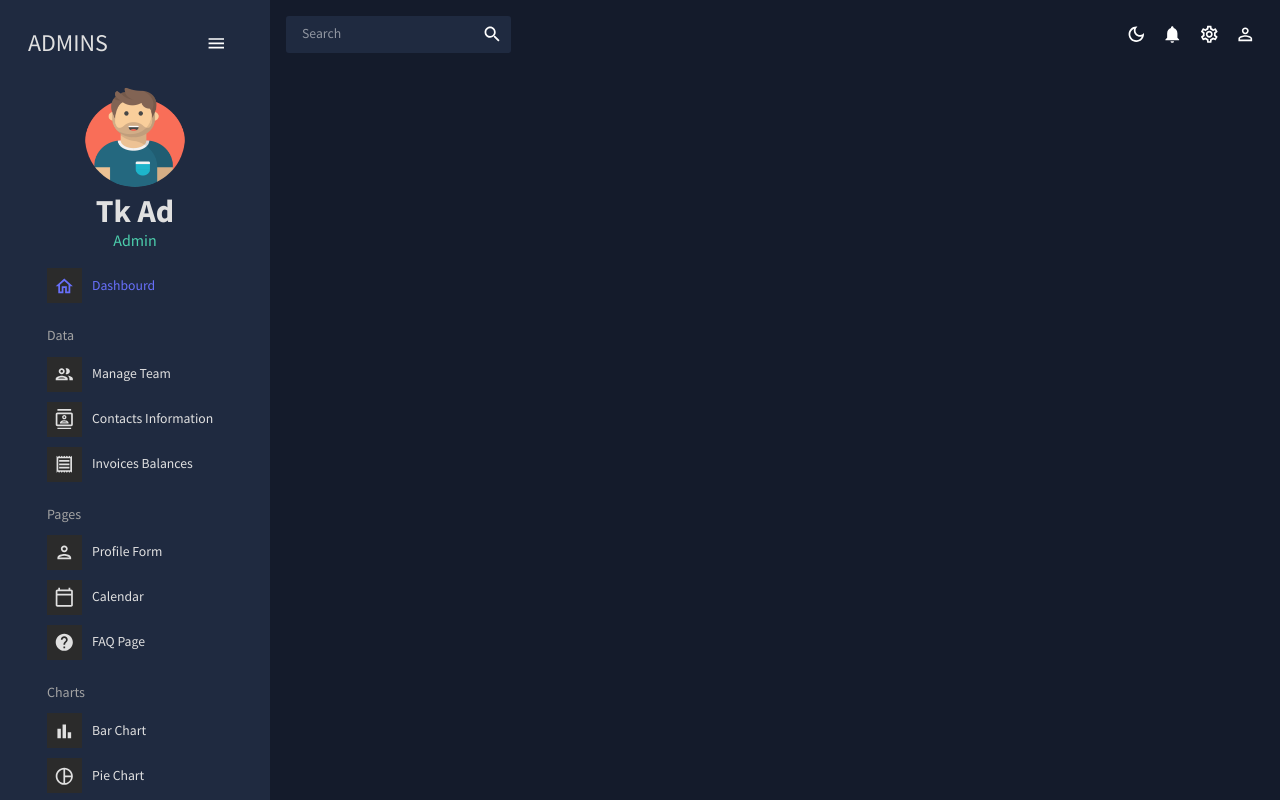
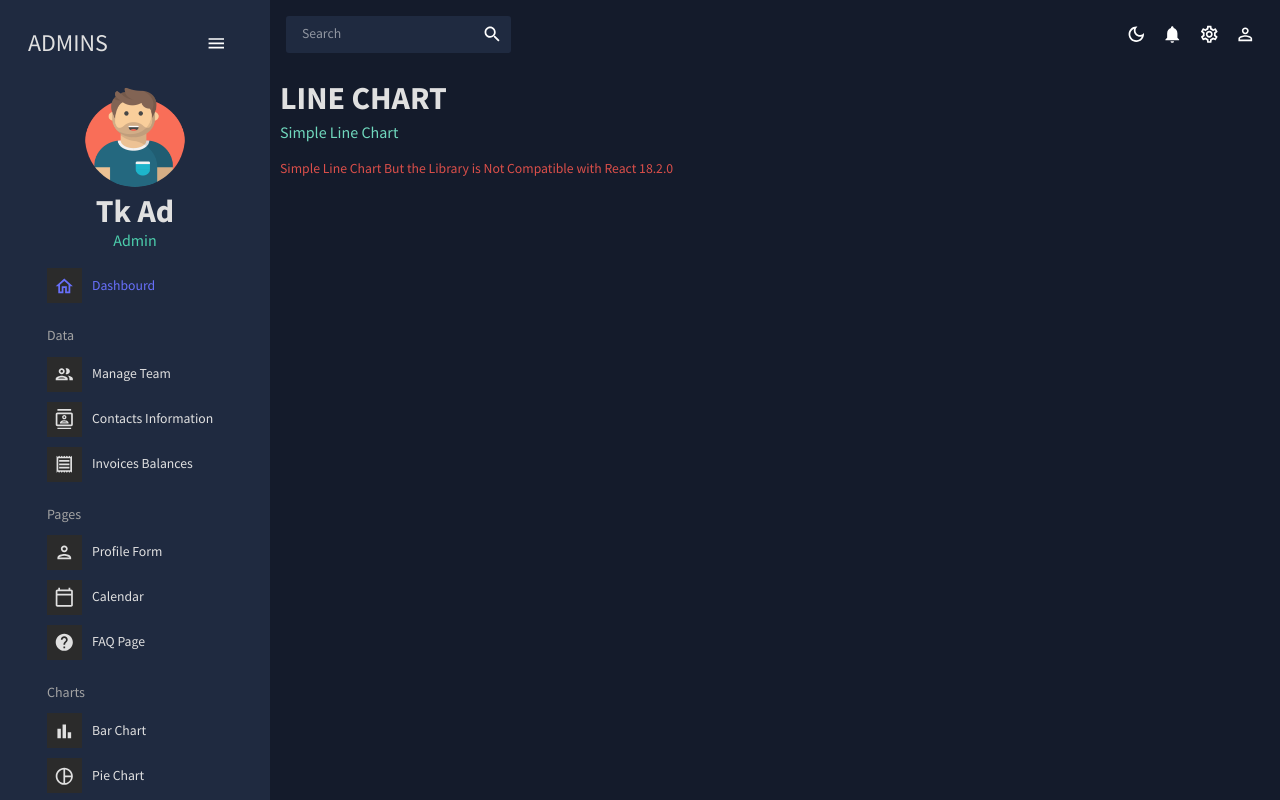
Before and after one commit to Tarek-989/React-Admin-Dashboard-App, a React (Create React App) app in the folder react-admin/: page /line in a window 1280 px wide. Built offline with nearby package versions, Linux system fonts and the light colour scheme.

Commit message:
Create Line Container

```diff
--- a/react-admin/src/App.tsx
+++ b/react-admin/src/App.tsx
@@ -12,6 +12,7 @@
 import { FaqContainer } from "./pages/faq/FaqContainer";
 import { BarContainer } from "./pages/bar/BarContainer";
 import { PieContainer } from "./pages/pie/PieContainer";
+import { LineContainer } from "./pages/line/LineContainer";
 
 export const App: React.FC = () => {
 	const [theme, colorMode] = useMode();
@@ -33,7 +34,7 @@
 							<Route path="/faq" element={<FaqContainer />} />
 							<Route path="/bar" element={<BarContainer />} />
 							<Route path="/pie" element={<PieContainer />} />
-							{/* <Route path="/line" element={<LineContainer />} /> */}
+							<Route path="/line" element={<LineContainer />} />
 							{/* <Route path="/geography" element={<GeographyContainer />} /> */}
 						</Routes>
 					</Box>
--- /dev/null
+++ b/react-admin/src/components/LineChart.tsx
@@ -0,0 +1,125 @@
+import React from 'react';
+import { Typography, useTheme } from "@mui/material";
+// import { ResponsiveLine } from '@nivo/line';
+import { tokens } from "../theme";
+// import { mockLineData as data } from "../data/mockData";
+
+export const LineChart: React.FC<TLineChart> = ({ isDashboard = false }) => {
+	const theme = useTheme();
+	const colors = tokens(theme.palette.mode);
+	return (
+		<>
+			<Typography color={colors.redAccent[500]} >
+				Simple Line Chart But the Library is Not Compatible with React 18.2.0
+			</Typography>
+			{/* <ResponsiveLine
+				data={data}
+				theme={{
+					axis: {
+						domain: {
+							line: {
+								stroke: colors.gray[100],
+							},
+						},
+						legend: {
+							text: {
+								fill: colors.gray[100],
+							},
+						},
+						ticks: {
+							line: {
+								stroke: colors.gray[100],
+								strokeWidth: 1,
+							},
+							text: {
+								fill: colors.gray[100],
+							},
+						},
+					},
+					legends: {
+						text: {
+							fill: colors.gray[100],
+						},
+					},
+					tooltip: {
+						container: {
+							color: colors.primary[500],
+						},
+					},
+				}}
+				colors={isDashboard ? { datum: "color" } : { scheme: "nivo" }} // added
+				margin={{ top: 50, right: 110, bottom: 50, left: 60 }}
+				xScale={{ type: "point" }}
+				yScale={{
+					type: "linear",
+					min: "auto",
+					max: "auto",
+					stacked: true,
+					reverse: false,
+				}}
+				yFormat=" >-.2f"
+				curve="catmullRom"
+				axisTop={null}
+				axisRight={null}
+				axisBottom={{
+					orient: "bottom",
+					tickSize: 0,
+					tickPadding: 5,
+					tickRotation: 0,
+					legend: isDashboard ? undefined : "transportation", // added
+					legendOffset: 36,
+					legendPosition: "middle",
+				}}
+				axisLeft={{
+					orient: "left",
+					tickValues: 5, // added
+					tickSize: 3,
+					tickPadding: 5,
+					tickRotation: 0,
+					legend: isDashboard ? undefined : "count", // added
+					legendOffset: -40,
+					legendPosition: "middle",
+				}}
+				enableGridX={false}
+				enableGridY={false}
+				pointSize={8}
+				pointColor={{ theme: "background" }}
+				pointBorderWidth={2}
+				pointBorderColor={{ from: "serieColor" }}
+				pointLabelYOffset={-12}
+				useMesh={true}
+				legends={[
+					{
+						anchor: "bottom-right",
+						direction: "column",
+						justify: false,
+						translateX: 100,
+						translateY: 0,
+						itemsSpacing: 0,
+						itemDirection: "left-to-right",
+						itemWidth: 80,
+						itemHeight: 20,
+						itemOpacity: 0.75,
+						symbolSize: 12,
+						symbolShape: "circle",
+						symbolBorderColor: "rgba(0, 0, 0, .5)",
+						effects: [
+							{
+								on: "hover",
+								style: {
+									itemBackground: "rgba(0, 0, 0, .03)",
+									itemOpacity: 1,
+								},
+							},
+						],
+					},
+				]}
+			/> */}
+		</>
+	);
+};
+
+
+type TLineChart = {
+	isDashboard?: boolean;
+}
--- /dev/null
+++ b/react-admin/src/pages/line/LineContainer.tsx
@@ -0,0 +1,15 @@
+import { Box } from '@mui/material';
+import React from 'react';
+import { Header } from '../../components';
+import { LineChart } from '../../components/LineChart';
+
+export const LineContainer: React.FC = () => {
+	return (
+		<Box m={1.25}>
+			<Header title='LINE CHART' subTitle='Simple Line Chart ' />
+			<Box height={'75vh'}>
+				<LineChart />
+			</Box>
+		</Box>
+	);
+};
```
